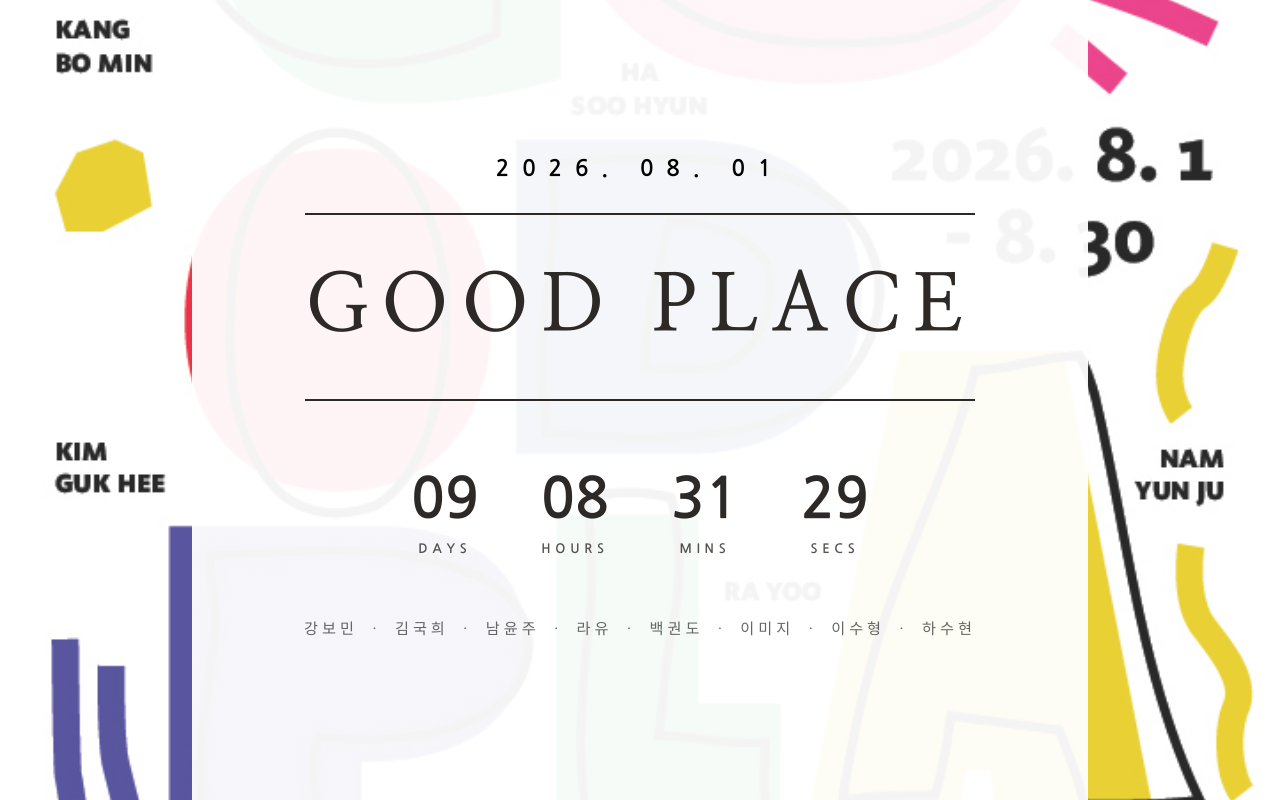
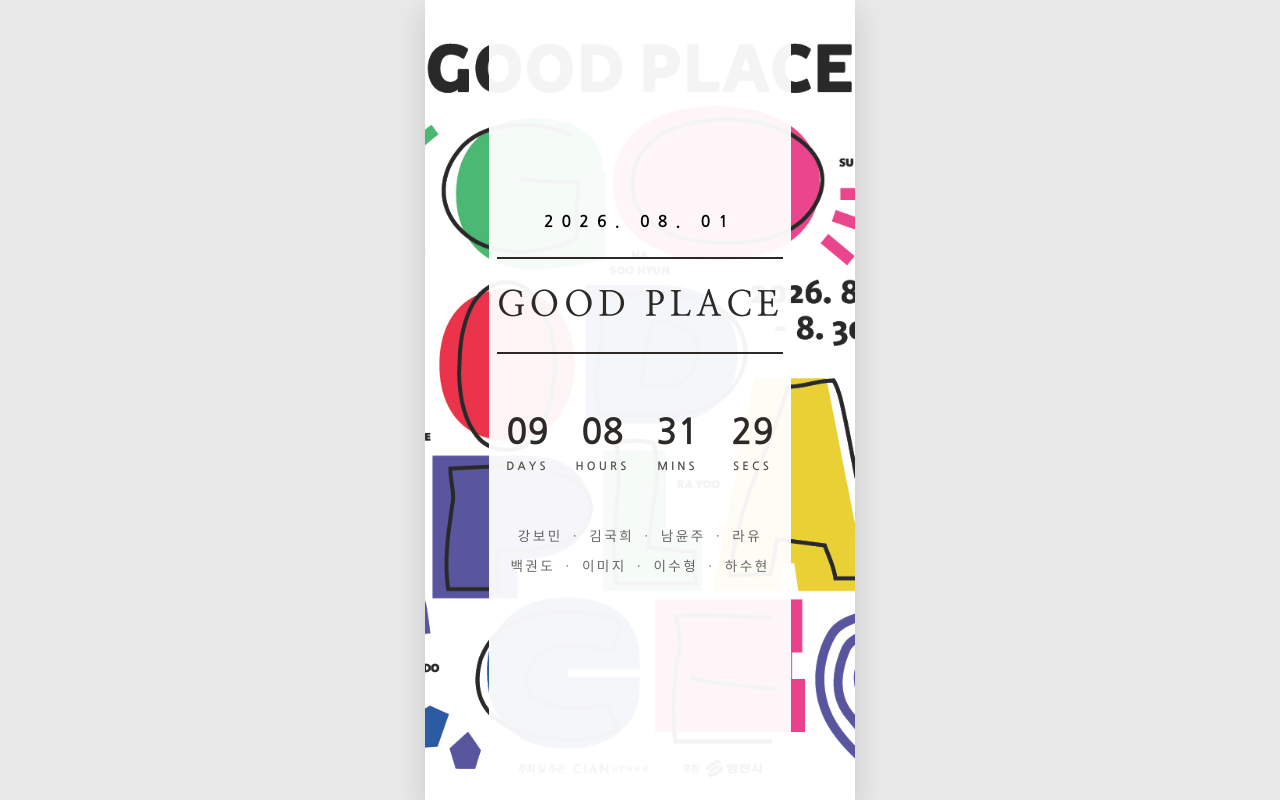
Before and after one commit to ehgud110-lang/Good-Place, a plain HTML site: page index.html in a window 1280 px wide. Drawn offline with Linux system fonts and the light colour scheme.

Commit message:
Add files via upload

```diff
--- a/index.html
+++ b/index.html
@@ -11,14 +11,36 @@
 
         html { scroll-behavior: smooth; }
 
+        /* PC 화면에서는 폰 배경 역할을 하도록 세팅 */
         body {
             font-family: 'Nanum Gothic', sans-serif;
             color: #2d2926;
+            line-height: 1.8;
+            background-color: #e9e9e9; /* PC에서 보이는 바깥 배경색 */
+            display: flex;
+            justify-content: center;
+            align-items: center;
+            min-height: 100vh;
+            margin: 0;
+        }
+
+        h1, h2, h3, blockquote {
+            font-family: 'Nanum Myeongjo', serif;
+            font-weight: 700;
+        }
+
+        /* --- 모바일 비율을 유지하는 메인 래퍼 --- */
+        #mobile-wrap {
+            width: 100%;
+            max-width: 430px; /* 일반적인 스마트폰 최대 너비 */
+            height: 100vh;
+            max-height: 932px; /* 세로가 너무 긴 모니터 방지용 한계선 */
+            position: relative;
             overflow-x: hidden;
-            line-height: 1.8;
-
+            overflow-y: auto;
             background-color: #fdf9f2;
 
+            /* 기존 배경 설정 이동 */
             background-image: linear-gradient(
                                 to right,
                                 rgba(255, 255, 255, 0) 0%,
@@ -29,39 +51,20 @@
                                 rgba(255, 255, 255, 0) 100%
                               ),
                               url('포스터.jpg');
-
             background-size: cover;
             background-position: center center;
             background-repeat: no-repeat;
-            background-attachment: fixed;
-        }
-
-        h1, h2, h3, blockquote {
-            font-family: 'Nanum Myeongjo', serif;
-            font-weight: 700;
-        }
-
-        /* 스크롤 애니메이션 클래스 */
-        .fade-in-section {
-            opacity: 0;
-            transform: translateY(40px);
-            transition: opacity 1.2s ease-out, transform 1.2s ease-out;
-        }
-
-        .fade-in-section.visible {
-            opacity: 1;
-            transform: translateY(0);
+            box-shadow: 0 10px 30px rgba(0,0,0,0.15); /* 휴대폰 화면처럼 그림자 효과 */
         }
 
         /* --- SECTION 1: HERO & COUNTDOWN --- */
         .hero-section {
             position: relative;
-            width: 100vw;
-            height: 100vh;
+            width: 100%;
+            height: 100%;
             display: flex;
             justify-content: center;
             align-items: center;
-            overflow: hidden;
         }
 
         .hero-content {
@@ -72,21 +75,23 @@
             padding: 0 20px;
         }
 
+        /* 모바일 너비에 맞게 폰트 크기 비율 축소 */
         .hero-content p.date {
-            font-size: 1.4rem;
-            letter-spacing: 0.8rem;
-            margin-bottom: 25px;
+            font-size: 1rem;
+            letter-spacing: 0.5rem;
+            margin-bottom: 20px;
             font-weight: 700;
             color: #000;
         }
 
+        /* GOOD PLACE 제목 크기 추가 축소 */
         .hero-content h1 {
-            font-size: 5rem;
-            letter-spacing: 0.8rem;
+            font-size: 2.2rem; /* 3rem에서 2.2rem으로 축소 */
+            letter-spacing: 0.3rem;
             border-top: 2px solid #2d2926;
             border-bottom: 2px solid #2d2926;
-            padding: 20px 0;
-            margin-bottom: 50px;
+            padding: 15px 0;
+            margin-bottom: 40px;
             display: inline-block;
         }
 
@@ -94,18 +99,18 @@
         .hero-countdown {
             display: flex;
             justify-content: center;
-            gap: 30px;
+            gap: 15px;
             margin-top: 20px;
-            margin-bottom: 45px;
+            margin-bottom: 35px;
         }
 
         .time-box {
             text-align: center;
-            min-width: 100px;
+            min-width: 60px;
         }
 
         .time-box span {
-            font-size: 3.5rem;
+            font-size: 2.2rem;
             font-weight: 700;
             display: block;
             line-height: 1;
@@ -113,60 +118,36 @@
         }
 
         .time-box p.label {
-            font-size: 0.8rem;
-            letter-spacing: 0.3rem;
-            margin-top: 10px;
+            font-size: 0.7rem;
+            letter-spacing: 0.2rem;
+            margin-top: 8px;
             opacity: 0.8;
             font-weight: bold;
         }
 
         /* 작가 라인업 리스트 */
         .artist-list {
-            font-size: 0.95rem;
-            letter-spacing: 0.25rem;
+            font-size: 0.85rem;
+            letter-spacing: 0.15rem;
             color: #333;
             font-weight: 500;
             margin-top: 15px;
             word-break: keep-all;
             padding: 10px 0;
             opacity: 0.75;
+            line-height: 2.2; /* 두 줄 간격 조정 */
         }
 
         .artist-list span {
             display: inline-block;
-            margin: 0 6px;
-        }
-
-        /* --- SECTION 2: FOOTER --- */
-        .footer-section {
-            padding: 120px 20px;
-            text-align: center;
-            border-top: 1px solid rgba(0,0,0,0.05);
-        }
-
-        .footer-content h2 {
-            font-size: 2.5rem;
-            margin-bottom: 20px;
-        }
-
-        .footer-content p {
-            font-size: 1.1rem;
-            letter-spacing: 0.2rem;
-            opacity: 0.5;
-        }
-
-        .logo-box {
-            margin-top: 80px;
-            padding: 20px 50px;
-            border: 1px solid #2d2926;
-            display: inline-block;
-            font-size: 1.2rem;
-            letter-spacing: 0.5rem;
+            margin: 0 4px;
         }
     </style>
 </head>
 <body>
 
+    <!-- 모바일 화면 비율을 잡아주는 래퍼 -->
+    <div id="mobile-wrap">
         <section class="hero-section">
             <div class="hero-content">
                 <p class="date">2026. 08. 01</p>
@@ -179,13 +160,17 @@
                     <div class="time-box"><span id="seconds">00</span><p class="label">SECS</p></div>
                 </div>
 
+                <!-- 작가 이름 4명씩 2줄로 분리 -->
                 <div class="artist-list">
-                <span>강보민</span> · <span>김국희</span> · <span>남윤주</span> · <span>라유</span> · <span>백권도</span> · <span>이미지</span> · <span>이수형</span> · <span>하수현</span>
+                    <span>강보민</span> · <span>김국희</span> · <span>남윤주</span> · <span>라유</span><br>
+                    <span>백권도</span> · <span>이미지</span> · <span>이수형</span> · <span>하수현</span>
                 </div>
             </div>
         </section>
+    </div>
 
     <script>
+        // 초대장 삭제로 인해 스크롤 기능은 동작하지 않지만, 기존 스크립트 설정 유지를 위해 남겨둠
         const faders = document.querySelectorAll('.fade-in-section');
         const appearOptions = { threshold: 0.2, rootMargin: "0px 0px -50px 0px" };
 
@@ -210,7 +195,7 @@
             const difference = targetDate - now;
 
             if (difference <= 0) {
-                document.getElementById("main-countdown").innerHTML = "<p style='font-size:2rem; letter-spacing: 0.5rem;'>EXHIBITION OPENED</p>";
+                document.getElementById("main-countdown").innerHTML = "<p style='font-size:1.5rem; letter-spacing: 0.3rem;'>EXHIBITION OPENED</p>";
                 return;
             }
 
```
Lines whose indentation alone changed are shown as unchanged.
